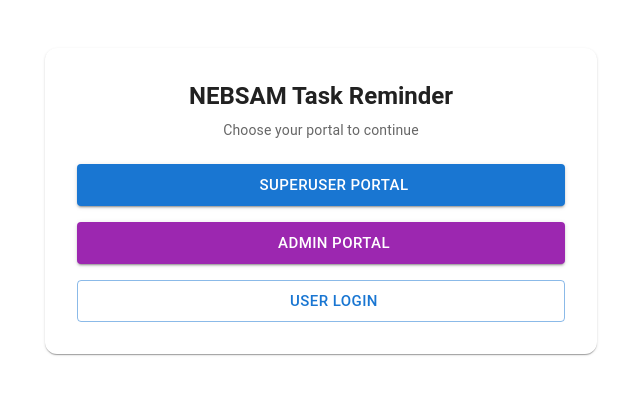
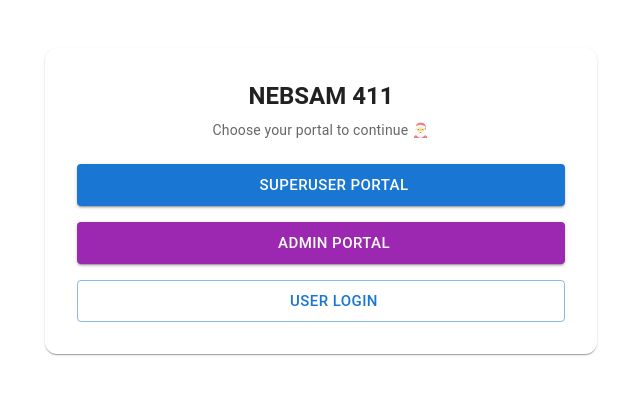
Before and after one commit to Kelvin-dev001/nebsam-task-reminder, a React (Create React App) app in the folder task-reminder-frontend/: page / in a window 1280 px wide. Shown: the part 207-602 px from the top of the page, without its empty margins (319-959 px from the left). Built offline with nearby package versions, Linux system fonts and the light colour scheme; no server answers; some icons are missing.

Commit message:
happyface

```diff
--- a/task-reminder-frontend/src/pages/LandingPage.js
+++ b/task-reminder-frontend/src/pages/LandingPage.js
@@ -13,10 +13,10 @@ const LandingPage = () => {
       <Paper sx={{ p: 4, width: '100%', borderRadius: 3 }}>
         <Box sx={{ textAlign: 'center', mb: 3 }}>
           <Typography variant="h5" sx={{ fontWeight: 700, mb: 1 }}>
-            NEBSAM Task Reminder
+            NEBSAM 411
           </Typography>
           <Typography variant="body2" color="text.secondary">
-            Choose your portal to continue
+            Choose your portal to continue 🎅
           </Typography>
         </Box>
         <Stack spacing={2}>
```
